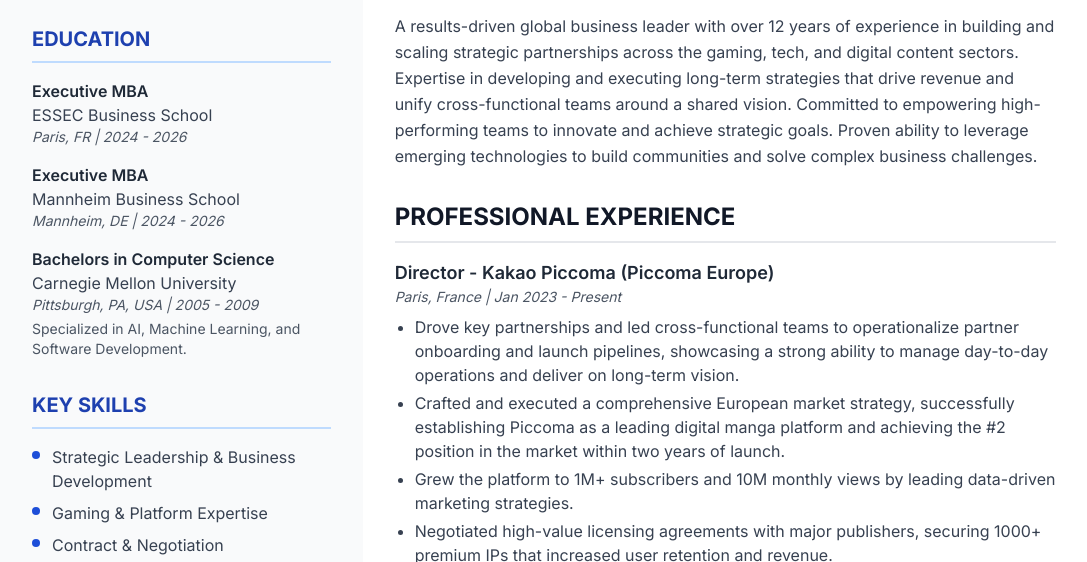
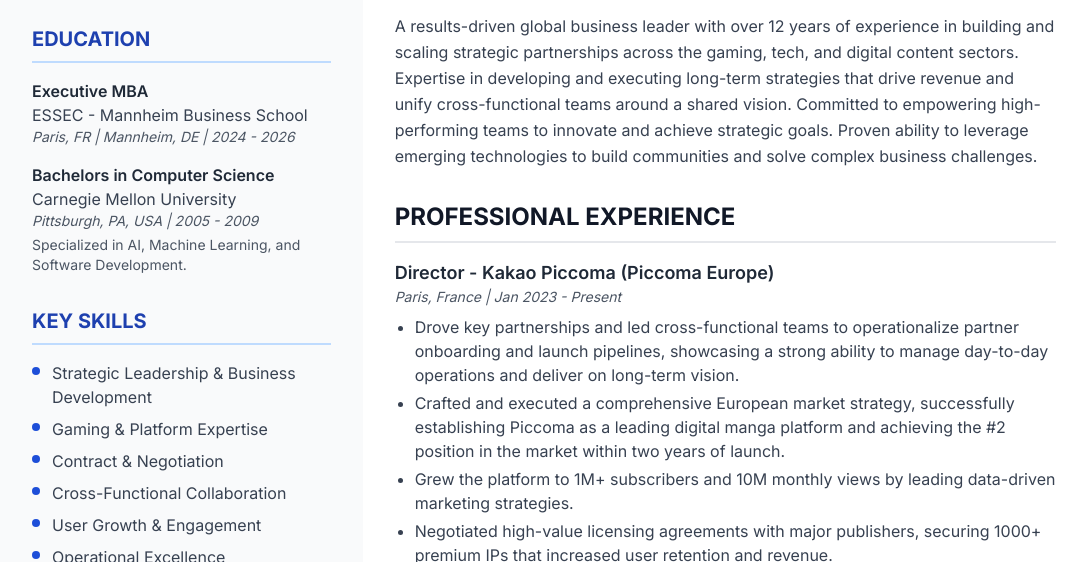
Before and after one commit to hanmin85/resume, a plain HTML site: page index.html in a window 1280 px wide. Shown: the part 253-815 px from the top of the page, without its empty margins (96-1183 px from the left). Drawn offline with nearby package versions, Linux system fonts and the light colour scheme.

Commit message:
Update index.html

```diff
--- a/index.html
+++ b/index.html
@@ -63,16 +63,9 @@
                     <div class="space-y-4">
                         <div>
                             <h3 class="font-semibold text-gray-800">Executive MBA</h3>
-                            <p class="text-gray-700">ESSEC Business School</p>
-                            <p class="text-sm text-gray-600 italic">Paris, FR | 2024 - 2026</p>
+                            <p class="text-gray-700">ESSEC - Mannheim Business School</p>
+                            <p class="text-sm text-gray-600 italic">Paris, FR | Mannheim, DE | 2024 - 2026</p>
                         </div>
-
-                        <div>
-                            <h3 class="font-semibold text-gray-800">Executive MBA</h3>
-                            <p class="text-gray-700">Mannheim Business School</p>
-                            <p class="text-sm text-gray-600 italic">Mannheim, DE | 2024 - 2026</p>
-                        </div>
-
                         <div>
                             <h3 class="font-semibold text-gray-800">Bachelors in Computer Science</h3>
                             <p class="text-gray-700">Carnegie Mellon University</p>
```
